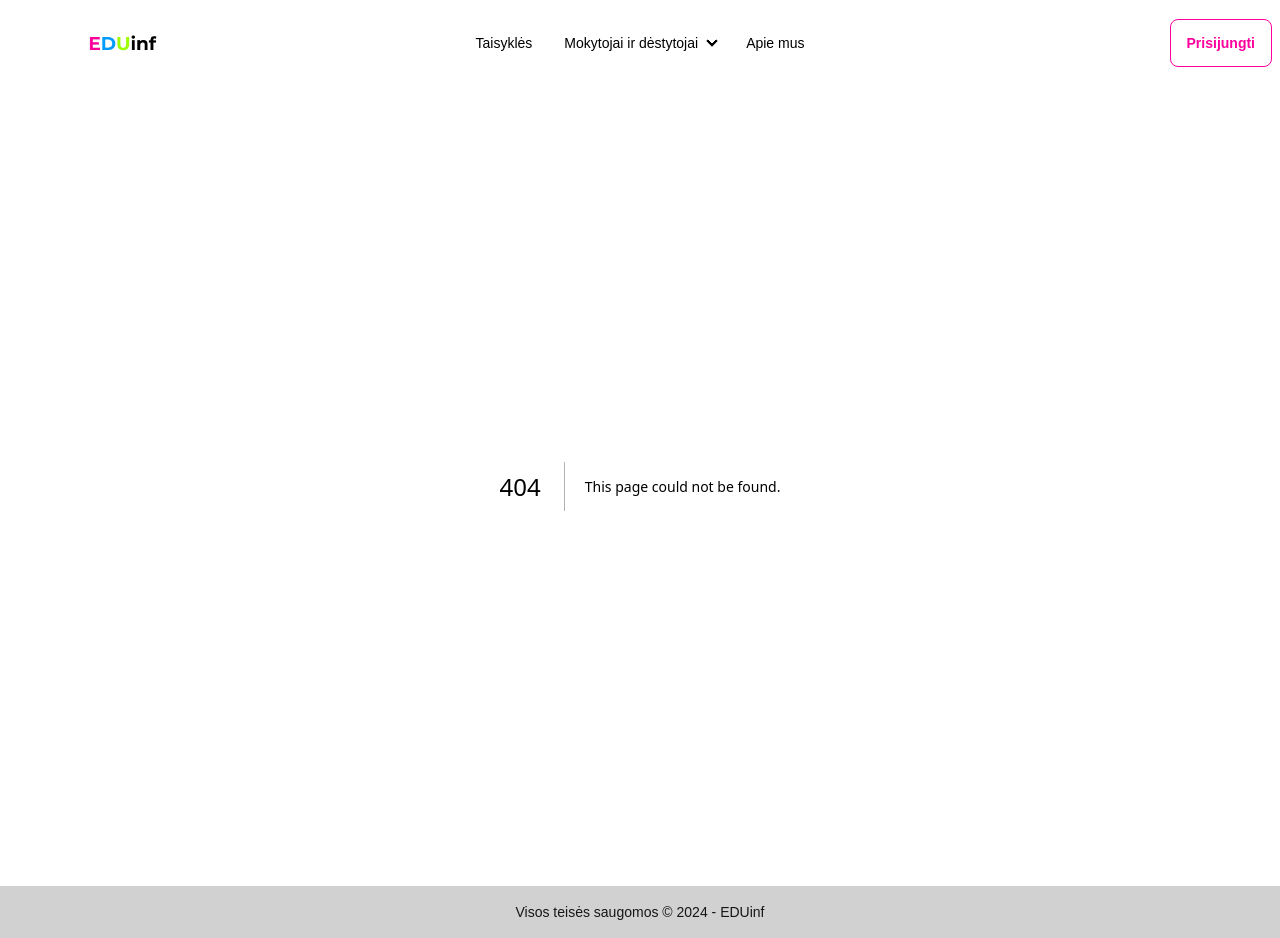
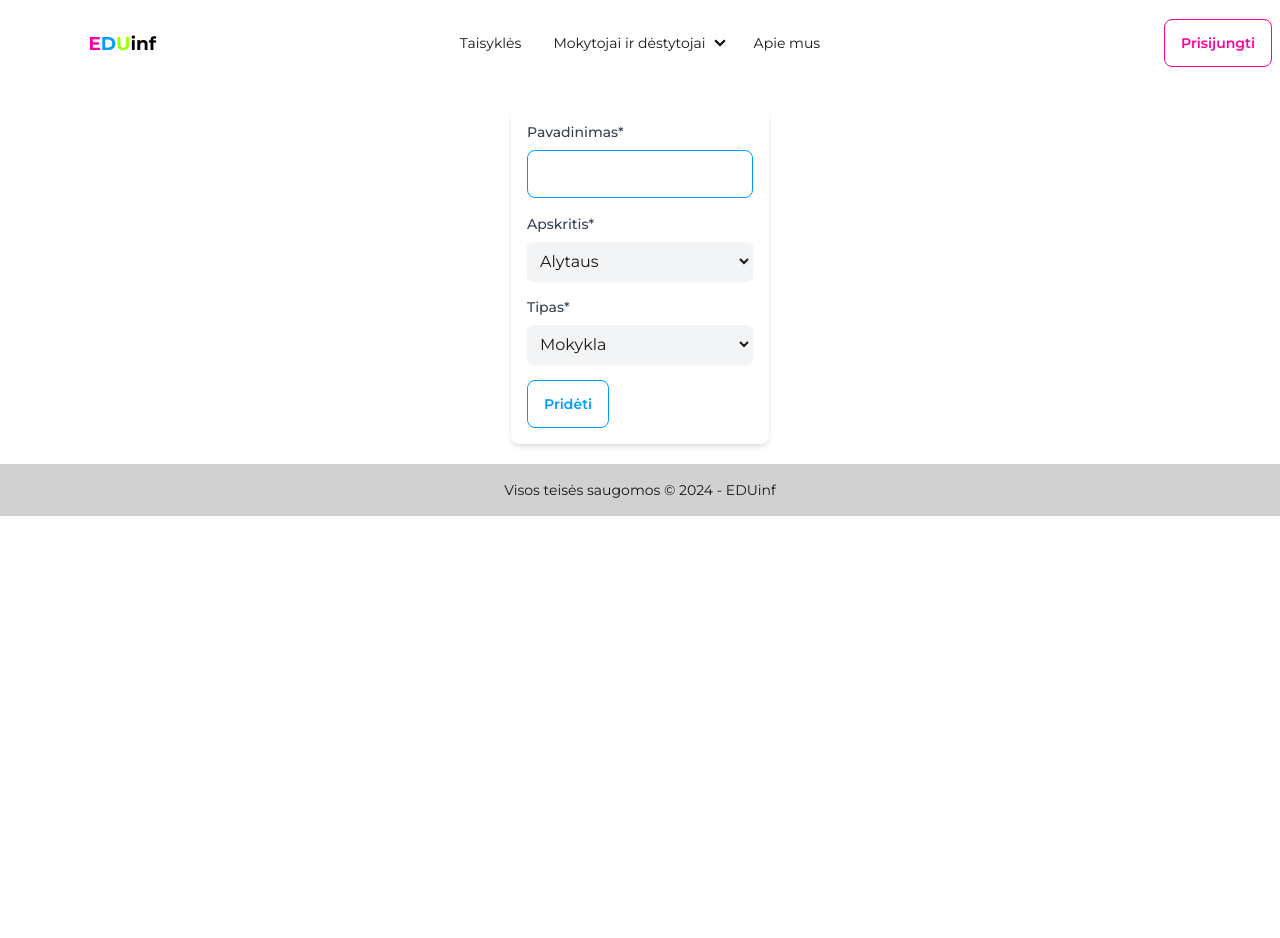
Before and after one commit to simas-creator/eduinf, a Next.js app: page /prideti-mokykla in a window 1280 px wide. Before the commit this address had no page. After the commit the page ends 800 px from the top, so only its background shows below. Built offline with nearby package versions, Linux system fonts and the light colour scheme; what @edgestore/react would draw is missing.

Commit message:
pridetas 404 ir atnaujinta mokyklu duomenu baze

```diff
--- a/app/api/schools/add/route.js
+++ b/app/api/schools/add/route.js
@@ -1,43 +1,31 @@
 import { NextResponse } from "next/server";
 import connect from "@/lib/mongodb";
+import School from "@/lib/modals/school";
 
 
 
 export async function POST(req) {
   try {
-    // Ensure a connection to the database
     await connect();
 
+    const {name, apskritis, mu } = await req.json();
+    console.log("Received data:", { name, apskritis, mu });
 
-
-    const { name, surname, subject, school, review, image, rating} = await req.json();
-    console.log("Received data:", { name, surname, subject, school, review, image, rating });
-    // Validate required fields
-    if (!name || !surname || !subject || !school) {
-      return NextResponse.json(
-        { error: "Missing required fields" },
-        { status: 400 }
-      );
-    }
-    const newTeacher = new Teacher({
+    const newSchool = new School({
       name,
-      surname,
-      subject,
-      school,
-      comment: review,
-      imageUrl: image,
-      rating
+      apskritis,
+      mu,
+      teachers: []
     });
 
     // Save the document to the database
-    const savedTeacher = await newTeacher.save();
+    const savedSchool = await newSchool.save();
 
-    // Return the saved document as a response
-    return NextResponse.json({ success: true, teacher: savedTeacher });
+    return NextResponse.json({ success: true, school: savedSchool });
   } catch (error) {
-    console.error("Error adding teacher:", error.message);
+    console.error("Error adding a school", error.message);
     return NextResponse.json(
-      { error: "An error occurred while saving teacher data" },
+      { error: "An error occurred while saving school data" },
       { status: 500 }
     );
   }
--- a/app/api/teachers/add/route.js
+++ b/app/api/teachers/add/route.js
@@ -8,7 +8,6 @@ export async function POST(req) {
   try {
     // Ensure a connection to the database
     await connect();
-
 
 
     const { name, surname, subject, school, review, image, rating} = await req.json();
--- a/app/layout.js
+++ b/app/layout.js
@@ -3,6 +3,7 @@ import "./globals.css";
 import Nav from "/components/Nav";
 import  Footer from "/components/Footer";
 import { EdgeStoreProvider } from "../lib/edgestore";
+import { Montserrat } from 'next/font/google';
 const geistSans = localFont({
   src: "./fonts/GeistVF.woff",
   variable: "--font-geist-sans",
@@ -12,6 +13,11 @@ const geistMono = localFont({
   src: "./fonts/GeistMonoVF.woff",
   variable: "--font-geist-mono",
   weight: "100 900",
+});
+const montserrat = Montserrat({
+  subsets: ['latin'],
+  display: 'swap',
+  variable: "--font-montserrat",
 });
 
 export const metadata = {
@@ -23,7 +29,7 @@ export default function RootLayout({ children }) {
   return (
     <html lang="lt">
       <body suppressHydrationWarning={true}
-        className={`${geistSans.variable} ${geistMono.variable} antialiased`}
+        className={`${geistSans.variable} ${geistMono.variable} ${montserrat.className} antialiased`}
       >
         <Nav />
           <EdgeStoreProvider>{children}</EdgeStoreProvider>
--- /dev/null
+++ b/app/not-found.js
@@ -0,0 +1,8 @@
+export default function NotFound() {
+    return (
+      <div style={{ textAlign: 'center', padding: '5px', height: "81.5vh", display: "flex", flexDirection: "column", justifyContent: "center", alignItems: "center" }}>
+        <h1 style={{ fontSize: '5rem', fontWeight: 'bold' }}>404</h1>
+        <p style={{ fontSize: '1.5rem' }}>Šis puslapis neegzistuoja</p>
+      </div>
+    );
+  }
--- a/app/perziureti-ivertinimus/page.js
+++ b/app/perziureti-ivertinimus/page.js
@@ -2,6 +2,7 @@
 import { useEffect, useState } from "react";
 import FilterSchools from "@/components/FilterSchools";
 import TeacherCase from "@/components/TeacherCase";
+import Link from 'next/link';
 const TeachersPage = () => {
   const [teachers, setTeachers] = useState([]);
   const [error, setError] = useState(null);
@@ -45,7 +46,12 @@ const TeachersPage = () => {
           </li>
         ))}
       </ul>
-
+      <div className="container mx-auto text-center p-10">
+          <Link
+          href="/prideti-mokykla"
+          className='text-lg font-monserrat font-bold text-primary'
+        >Nerandate mokyklos ar universiteto?</Link>
+    </div>
     </div>
   );
 };
--- /dev/null
+++ b/app/prideti-mokykla/page.js
@@ -0,0 +1,11 @@
+import SchoolForm from '@/components/SchoolForm'
+
+const page = () => {
+  return (
+    <div>
+    <SchoolForm/>
+    </div>
+  )
+}
+
+export default page
--- a/components/Footer.jsx
+++ b/components/Footer.jsx
@@ -1,5 +1,5 @@
 import React from 'react';
-
+import Link from 'next/link';
 const Footer = () => {
   return (
     <footer className="footer footer-center bg-base-300 text-base-content p-4">
--- a/components/SchoolForm.jsx
+++ b/components/SchoolForm.jsx
@@ -1,24 +1,44 @@
-'use client'
+'use client';
 import React, { useState } from 'react';
-import TeacherForm from './TeacherForm'
+import { useRouter } from 'next/navigation';
 const SchoolForm = () => {
+  const router = useRouter();
   const [jsonData, setJsonData] = useState({
     name: "",
-    apskritis: "",
+    apskritis: "Alytaus",
     teachers: [],
     review: "",
+    mu: "Mokykla",
   });
 
   const handleChange = (e) => {
     const { name, value } = e.target;
-    console.log('value', value);
     setJsonData({ ...jsonData, [name]: value });
   };
 
   const handleSubmit = async (e) => {
     e.preventDefault();
     console.log('Form submitted:', jsonData);
-    // Add form submission logic here
+
+    try {
+      const response = await fetch("./api/schools/add", {
+        method: "POST",
+        headers: {
+          "Content-Type": "application/json",
+        },
+        body: JSON.stringify(jsonData),
+      });
+
+      if (response.ok) {
+        const result = await response.json(); // Read the JSON only once
+        console.log('Server response:', result);
+        router.push('./perziureti-mokyklas');
+      } else {
+        console.log('Error:', response.status, response.statusText);
+      }
+    } catch (error) {
+      console.error("Fetch error:", error);
+    }
   };
 
   return (
@@ -27,6 +47,7 @@ const SchoolForm = () => {
         onSubmit={handleSubmit}
         className="max-w-lg mx-auto p-4 bg-white shadow-md rounded-lg space-y-4 my-5"
       >
+        {/* Input for Name */}
         <div className="flex gap-10">
           <div className="space-y-2">
             <label htmlFor="name" className="block text-sm font-medium text-gray-700">
@@ -46,13 +67,21 @@ const SchoolForm = () => {
           </div>
         </div>
 
+        {/* Dropdown for Apskritis */}
         <div className="space-y-2">
           <div className="flex flex-col">
-                <label htmlFor="apskritis" className="block text-sm font-medium text-gray-700">Apskritis*</label>
-                <select id="apskritis" className="mt-2 block w-full cursor-pointer rounded-md border border-gray-100 bg-gray-100 px-2 py-2 shadow-sm outline-none focus:border-blue-500 focus:ring focus:ring-blue-200 focus:ring-opacity-50">
+            <label htmlFor="apskritis" className="block text-sm font-medium text-gray-700">
+              Apskritis*
+            </label>
+            <select
+              id="apskritis"
+              name="apskritis"
+              value={jsonData.apskritis}
+              onChange={handleChange}
+              className="mt-2 block w-full cursor-pointer rounded-md border border-gray-100 bg-gray-100 px-2 py-2 shadow-sm outline-none focus:border-blue-500 focus:ring focus:ring-blue-200 focus:ring-opacity-50"
+            >
               <option>Alytaus</option>
               <option>Kauno</option>
-                  <option>Klaipėdos</option>
               <option>Klaipėdos</option>
               <option>Marijampolės</option>
               <option>Panevėžio</option>
@@ -61,6 +90,25 @@ const SchoolForm = () => {
               <option>Telšių</option>
               <option>Utenos</option>
               <option>Vilniaus</option>
+            </select>
+          </div>
+        </div>
+
+        {/* Dropdown for Type */}
+        <div className="space-y-2">
+          <div className="flex flex-col">
+            <label htmlFor="type" className="block text-sm font-medium text-gray-700">
+              Tipas*
+            </label>
+            <select
+              id="mu"
+              name="type"
+              value={jsonData.mu}
+              onChange={handleChange}
+              className="mt-2 block w-full cursor-pointer rounded-md border border-gray-100 bg-gray-100 px-2 py-2 shadow-sm outline-none focus:border-blue-500 focus:ring focus:ring-blue-200 focus:ring-opacity-50"
+            >
+              <option>Mokykla</option>
+              <option>Universitetas</option>
             </select>
           </div>
         </div>
--- a/lib/modals/school.js
+++ b/lib/modals/school.js
@@ -1,9 +1,17 @@
 import { Schema, model, models } from 'mongoose';
+
 
 const schoolSchema = new Schema({
     name: { type: String, required: true },
     apskritis: { type: String, required: true },
-    teachers: [{ type: Schema.Types.ObjectId, ref: 'Teacher'}],
+    teachers: {
+        type: [Array],
+        required: false,
+    },
+    mu: {
+        type: String,
+        required: true,
+    },
 });
 
 const School = models.School || model('School', schoolSchema);
```
Lines whose indentation alone changed are shown as unchanged.
